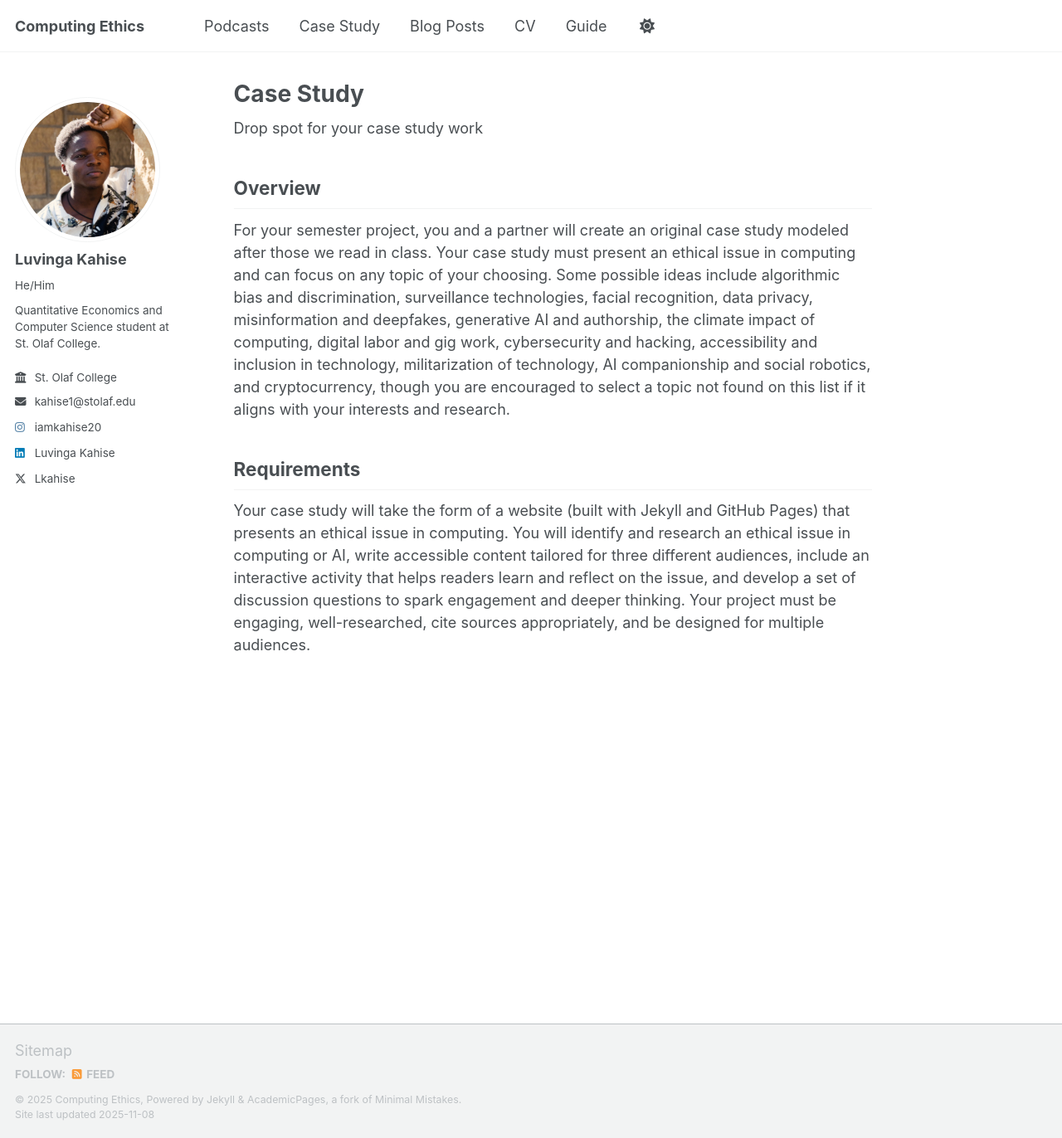
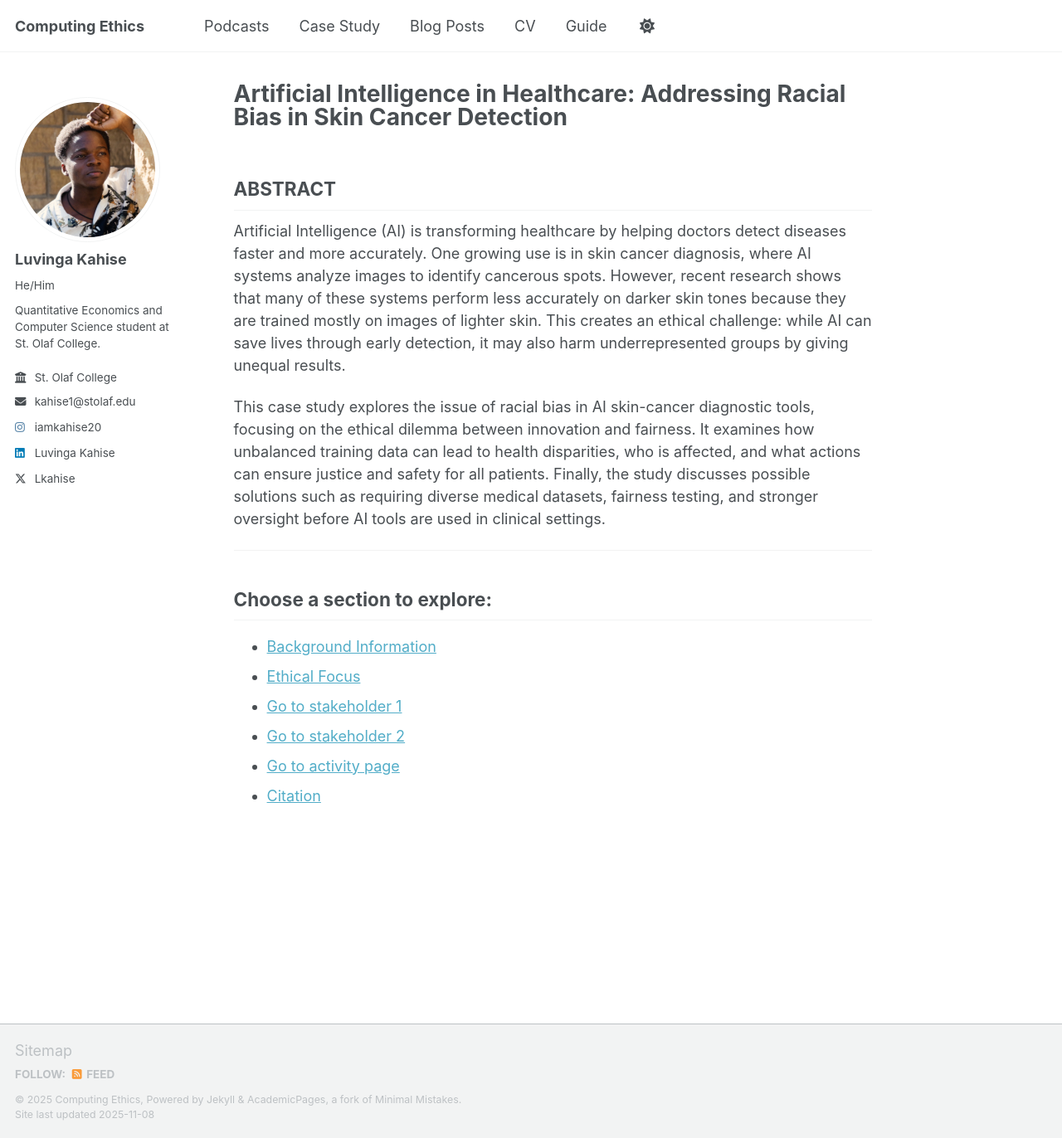
Before and after one commit to kahise1/ethics_fall2025, a Jekyll site: the page built from _pages/casestudy.md, in a window 1280 px wide and 1372 px high. Shown: the whole window at 83% size. Built offline with Jekyll 4.4.1, drawn with Linux system fonts in a browser that asks for light colours; a script that is not in the unit is left out.

Commit message:
# front page

```diff
--- a/_pages/casestudy.md
+++ b/_pages/casestudy.md
@@ -1,16 +1,20 @@
 ---
 permalink: /casestudy/
-title: "Case Study"
+title: "Artificial Intelligence in Healthcare: Addressing Racial Bias in Skin Cancer Detection"
 author_profile: true
 ---
 
-Drop spot for your case study work
 
-## Overview
+## ABSTRACT
+Artificial Intelligence (AI) is transforming healthcare by helping doctors detect diseases faster and more accurately. One growing use is in skin cancer diagnosis, where AI systems analyze images to identify cancerous spots. However, recent research shows that many of these systems perform less accurately on darker skin tones because they are trained mostly on images of lighter skin. This creates an ethical challenge: while AI can save lives through early detection, it may also harm underrepresented groups by giving unequal results.
 
-For your semester project, you and a partner will create an original case study
-modeled after those we read in class. Your case study must present an ethical issue in computing and can focus on any topic of your choosing. Some possible ideas include algorithmic bias and discrimination, surveillance technologies, facial recognition, data privacy, misinformation and deepfakes, generative AI and authorship, the climate impact of computing, digital labor and gig work, cybersecurity and hacking, accessibility and inclusion in technology, militarization of technology, AI companionship and social robotics, and cryptocurrency, though you are encouraged to select a topic not found on this list if it aligns with your interests and research.
+This case study explores the issue of racial bias in AI skin-cancer diagnostic tools, focusing on the ethical dilemma between innovation and fairness. It examines how unbalanced training data can lead to health disparities, who is affected, and what actions can ensure justice and safety for all patients. Finally, the study discusses possible solutions such as requiring diverse medical datasets, fairness testing, and stronger oversight before AI tools are used in clinical settings.
 
-## Requirements
-
-Your case study will take the form of a website (built with Jekyll and GitHub Pages) that presents an ethical issue in computing. You will identify and research an ethical issue in computing or AI, write accessible content tailored for three different audiences, include an interactive activity that helps readers learn and reflect on the issue, and develop a set of discussion questions to spark engagement and deeper thinking. Your project must be engaging, well-researched, cite sources appropriately, and be designed for multiple audiences.
+---
+## Choose a section to explore:
+- [Background Information](background/)
+- [Ethical Focus](ethicalfocus/)
+- [Go to stakeholder 1](Stakeholder1/)
+- [Go to stakeholder 2](Stakeholder2/)
+- [Go to activity page](activity/)
+- [Citation](citations/)
```
Also changed, not shown: _casestudy/background.md (added, +5 -0 lines), _casestudy/ethicalfocus.md (added, +5 -0 lines).
